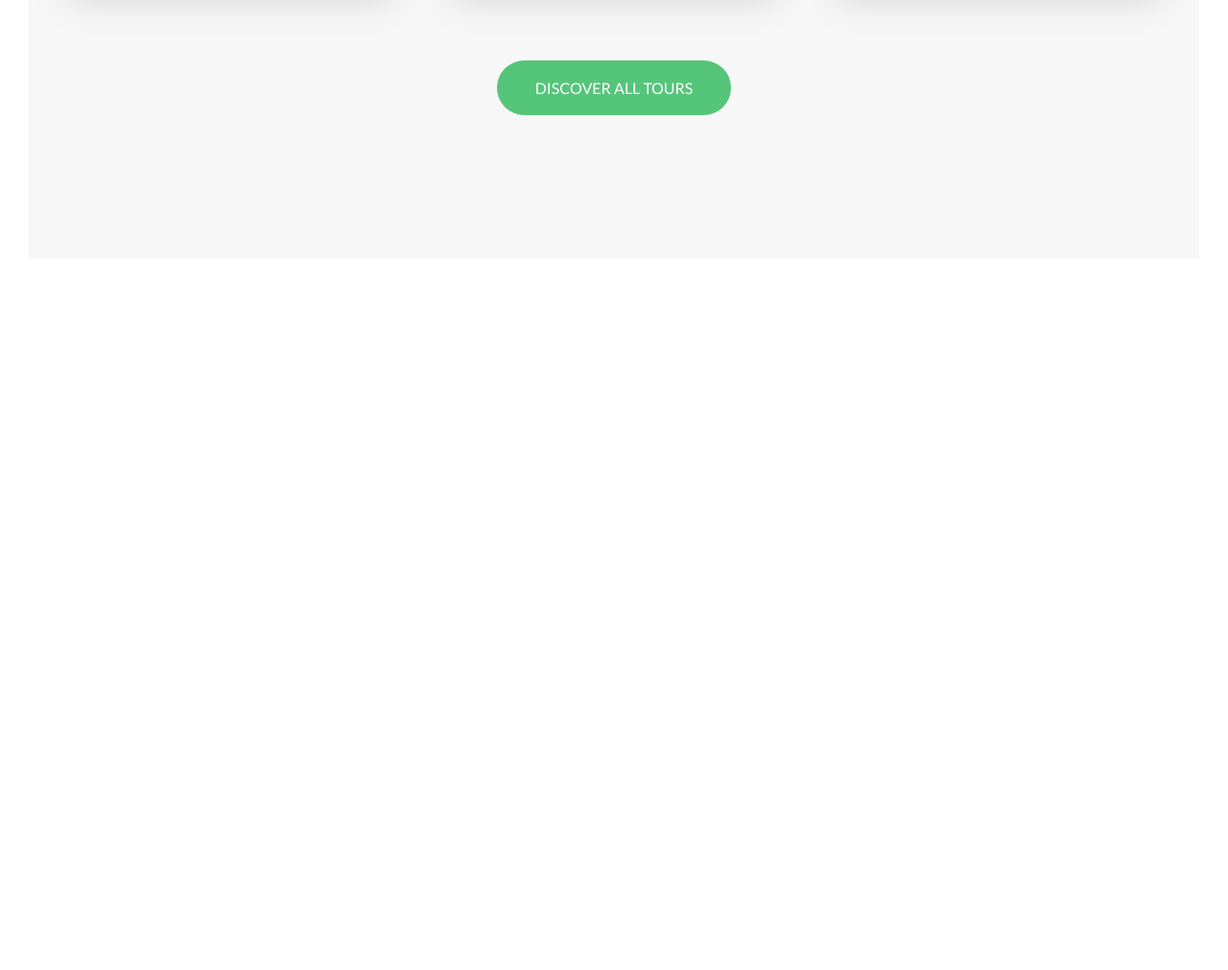
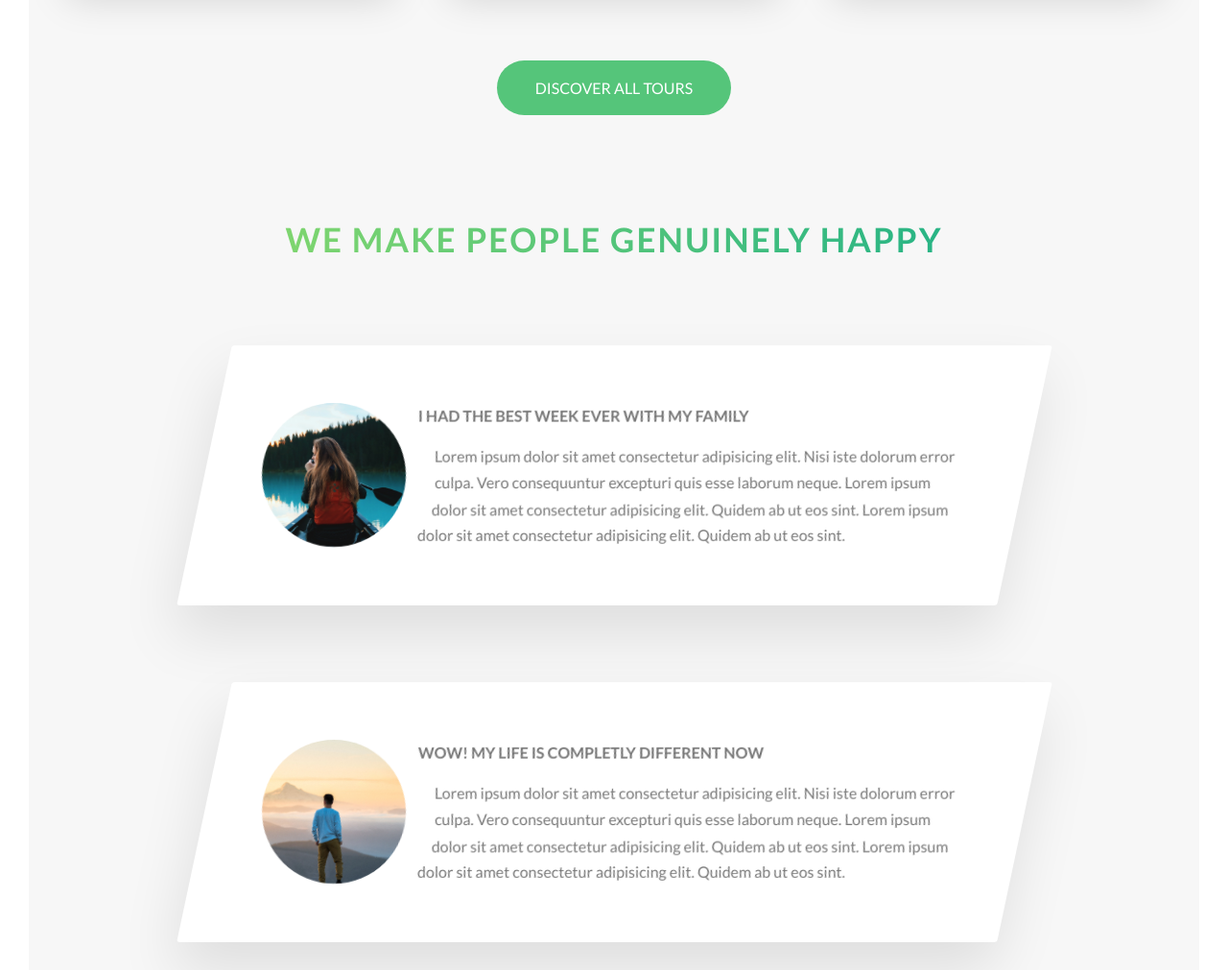
Before and after one commit to brandonjoe/natours, a website: page index.html in a window 1280 px wide. Shown: the part 2786-3797 px from the top of the page at 96% size. Before the commit the page ends 3086 px from the top, so only its background shows below. Drawn offline with Linux system fonts and the light colour scheme.

Commit message:
transfering updated files to mac

```diff
--- a/index.html
+++ b/index.html
@@ -199,6 +199,54 @@
                     <a href="#" class="btn btn-green">Discover all tours</a>
                 </div>
             </section>
+            <section class="section-stories">
+                <div class="u-center-text u-margin-bottom-big">
+                    <h2 class="heading-secondary">
+                        We make people genuinely happy
+                    </h2>
+                </div>
+                <div class="row">
+                    <div class="story">
+                        <figure class="story__shape">
+                            <img class="story__img" src="img/nat-8.jpg" alt="person on a tour">
+                            <figcaption class="story__caption">
+                                Mary Smith
+                            </figcaption>
+                        </figure>
+                        <div class="story__text">
+                            <h3 class="heading-tertiary u-margin-bottom-small">
+                                I had the best week ever with my family
+                            </h3>
+                            <p>
+                                Lorem ipsum dolor sit amet consectetur adipisicing elit. Nisi iste dolorum error culpa. Vero consequuntur excepturi quis esse laborum neque. Lorem ipsum dolor sit amet consectetur adipisicing elit. Quidem ab ut eos sint.
+                                Lorem ipsum dolor sit amet consectetur adipisicing elit. Quidem ab ut eos sint.
+                            </p>
+                        </div>
+                    </div>
+                </div>
+                <div class="row">
+                    <div class="story">
+                        <figure class="story__shape">
+                            <img class="story__img" src="img/nat-9.jpg" alt="person on a tour">
+                            <figcaption class="story__caption">
+                                John Doe
+                            </figcaption>
+                        </figure>
+                        <div class="story__text">
+                            <h3 class="heading-tertiary u-margin-bottom-small">
+                                Wow! My life is completly different now
+                            </h3>
+                            <p>
+                                Lorem ipsum dolor sit amet consectetur adipisicing elit. Nisi iste dolorum error culpa. Vero consequuntur excepturi quis esse laborum neque. Lorem ipsum dolor sit amet consectetur adipisicing elit. Quidem ab ut eos sint.
+                                Lorem ipsum dolor sit amet consectetur adipisicing elit. Quidem ab ut eos sint.
+                            </p>
+                        </div>
+                    </div>
+                </div>
+                <div class="u-center-text u-margin-top-big">
+                    <a href="#" class="btn-text">Read all stories &rarr;</a>
+                </div>
+            </section>
         </main>
 
         <!-- <section class="grid-test">
--- a/sass/components/_button.scss
+++ b/sass/components/_button.scss
@@ -10,6 +10,7 @@
         border-radius: 100px;
         transition: all .2s;
         position: relative;
+
     }
     &:hover{
         transform: translateY(-3px);
@@ -65,6 +66,8 @@
         text-decoration: none;
         border-bottom: 1px solid $color-primary;
         padding: 3px;
+        padding-left: 1rem;
+        padding-right: 1rem;
         transition: all .2s;
     }
     &:hover{
--- /dev/null
+++ b/sass/components/_story.scss
@@ -0,0 +1,55 @@
+.story{
+    width: 75%;
+    margin: 0 auto;
+    box-shadow: 0 3rem 6rem rgba(black, .1);
+    background-color: white;
+    border-radius: 3px;
+    padding: 6rem;
+    padding-left: 9rem;
+
+    font-size: $default-font-size;
+    transform: skewX(-12deg);
+
+
+    &__shape{
+        width: 15rem;
+        height: 15rem;
+        float: left;
+        -webkit-shape-outside: circle(50% at 50% 50%);
+        shape-outside: circle(50% at 50% 50%);
+        clip-path: circle(50% at 50% 50%);
+        transform: translateX(-3rem) skewX(12deg);
+        position: relative;
+    }
+    &__img{
+        height: 100%;
+        transform: translateX(-4rem) scale(1.4);
+        backface-visibility: hidden;
+        transition: all .5s;
+    }
+    &__text{
+        transform: skewX(12deg);
+    }
+    &__caption{
+        position: absolute;
+        left: 50%;
+        top: 50%;
+        transform: translate(-50%, 20%);
+        color: white;
+        text-transform: uppercase;
+        font-size: 1.7rem;
+        text-align: center;
+        opacity: 0;
+        transition: all .5s;
+        backface-visibility: hidden;
+    }
+    &:hover &__caption{
+        opacity: 1;
+        transform: translate(-50%, -50%);
+
+    }
+    &:hover &__img{
+    transform: translateX(-4rem) scale(1);
+    filter: blur(3px) brightness(80%);
+    }
+}
--- a/sass/main.scss
+++ b/sass/main.scss
@@ -13,6 +13,7 @@
 @import "components/composition";
 @import "components/feature-box";
 @import "components/card";
+@import "components/story";
 
 @import "layout/header";
 @import "layout/grid";
--- a/sass/pages/_home.scss
+++ b/sass/pages/_home.scss
@@ -21,3 +21,8 @@
     padding: 25rem 0 15rem 0;
     margin-top: -20rem;
 }
+.section-stories{
+    margin-top: -20rem;
+    padding: 15rem 0;
+    background-color: $color-grey-light-1;
+}
```
Also changed, not shown: css/style.css.
